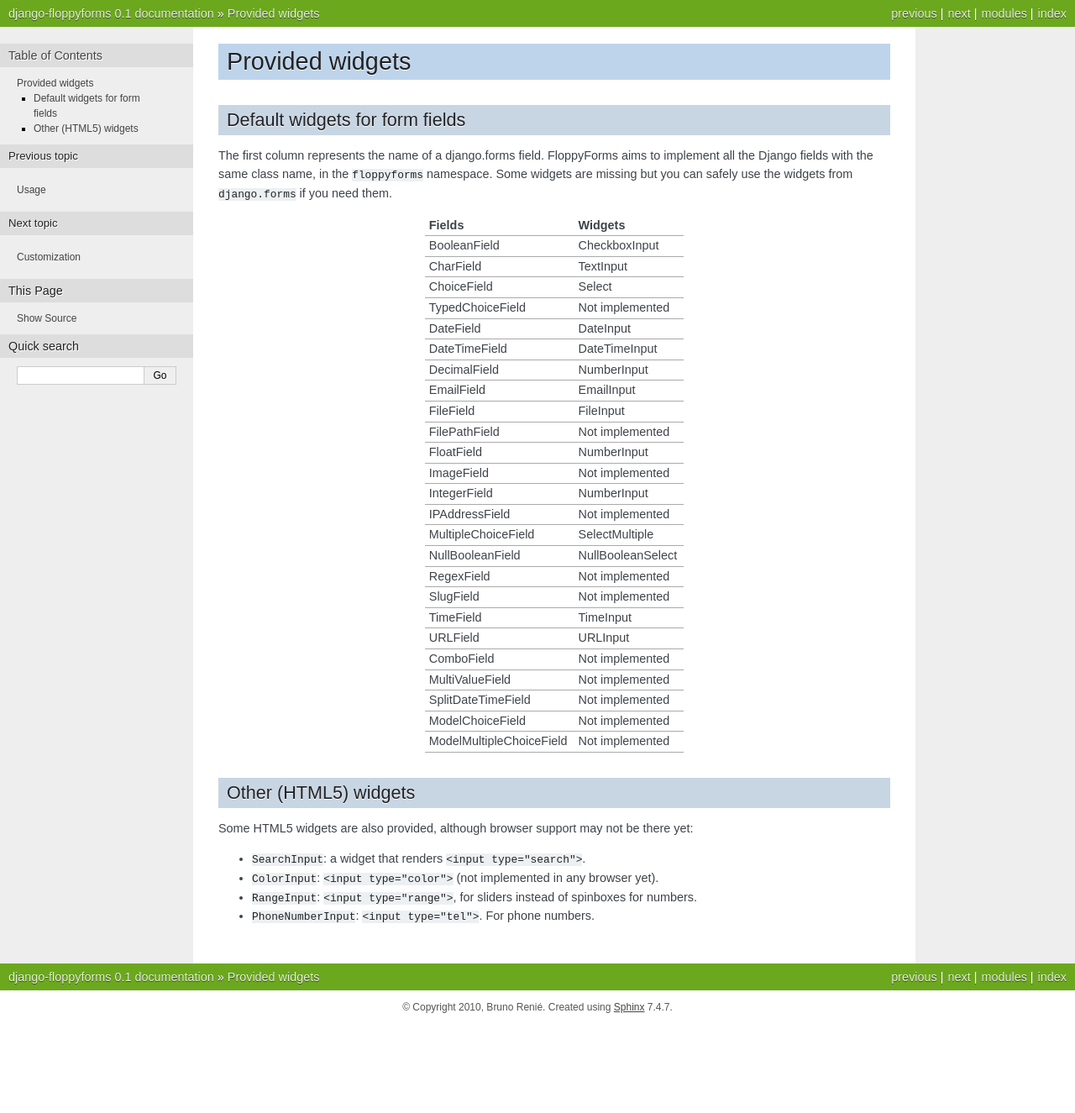
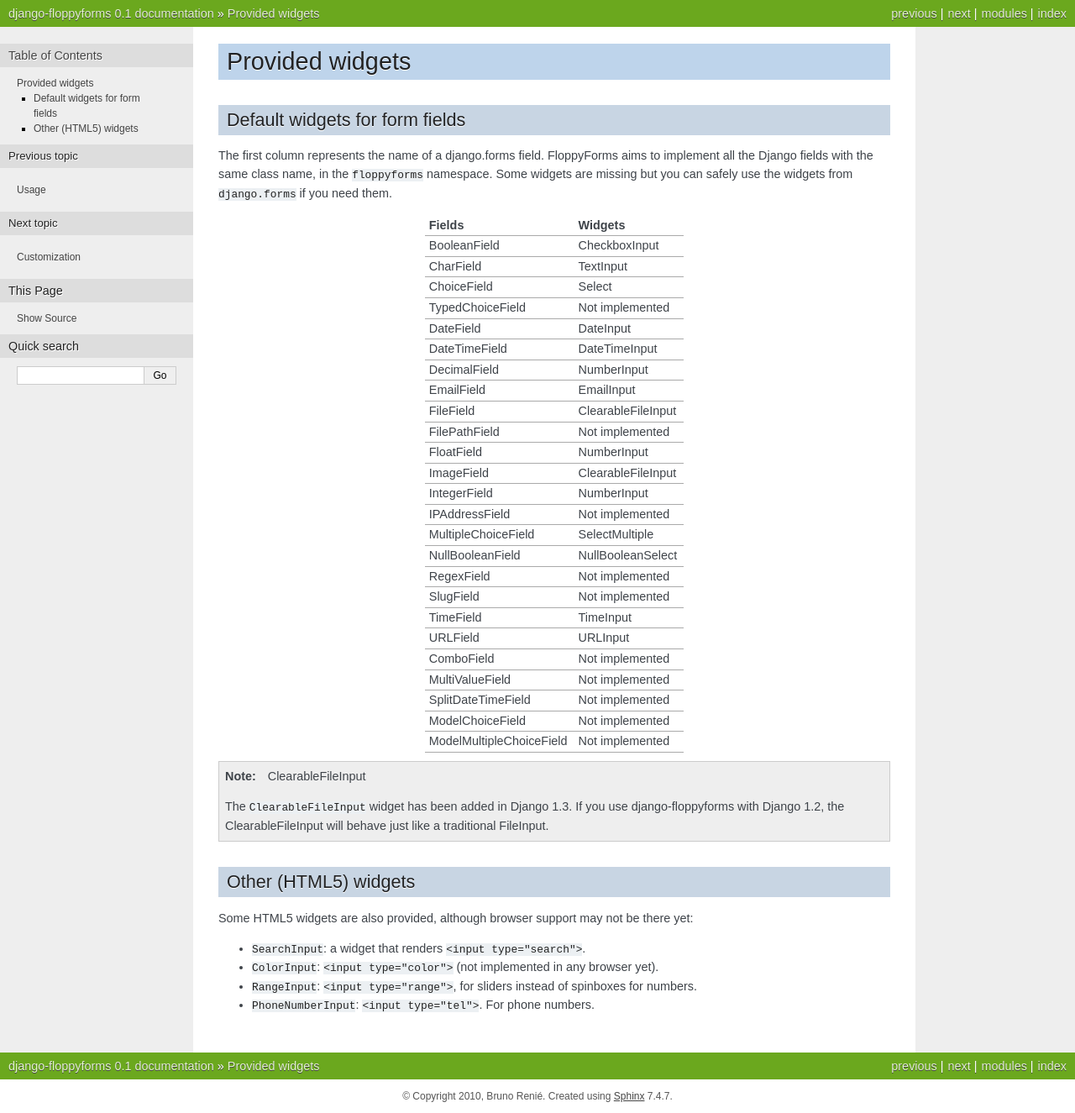
Before and after one commit to jazzband/django-floppyforms, a Sphinx documentation site: the page built from docs/widgets.rst, in a window 1280 px wide. Shown: the whole page at 84% size. Built offline with Sphinx 7.4.7, drawn with Linux system fonts in a browser that asks for light colours; before the commit the page ends 1219 px from its top, so only the background shows below that.

Commit message:
FileField and ImageField have a real widget. Documenting the fallback for Django 1.2

```diff
--- a/docs/widgets.rst
+++ b/docs/widgets.rst
@@ -20,10 +20,10 @@
 DateTimeField            DateTimeInput
 DecimalField             NumberInput
 EmailField               EmailInput
-FileField                FileInput
+FileField                ClearableFileInput
 FilePathField            Not implemented
 FloatField               NumberInput
-ImageField               Not implemented
+ImageField               ClearableFileInput
 IntegerField             NumberInput
 IPAddressField           Not implemented
 MultipleChoiceField      SelectMultiple
@@ -39,6 +39,12 @@
 ModelMultipleChoiceField Not implemented
 ======================== =================
 
+.. note:: ClearableFileInput
+
+    The ``ClearableFileInput`` widget has been added in Django 1.3. If you use
+    django-floppyforms with Django 1.2, the ClearableFileInput will behave
+    just like a traditional FileInput.
+
 Other (HTML5) widgets
 ---------------------
 
```
